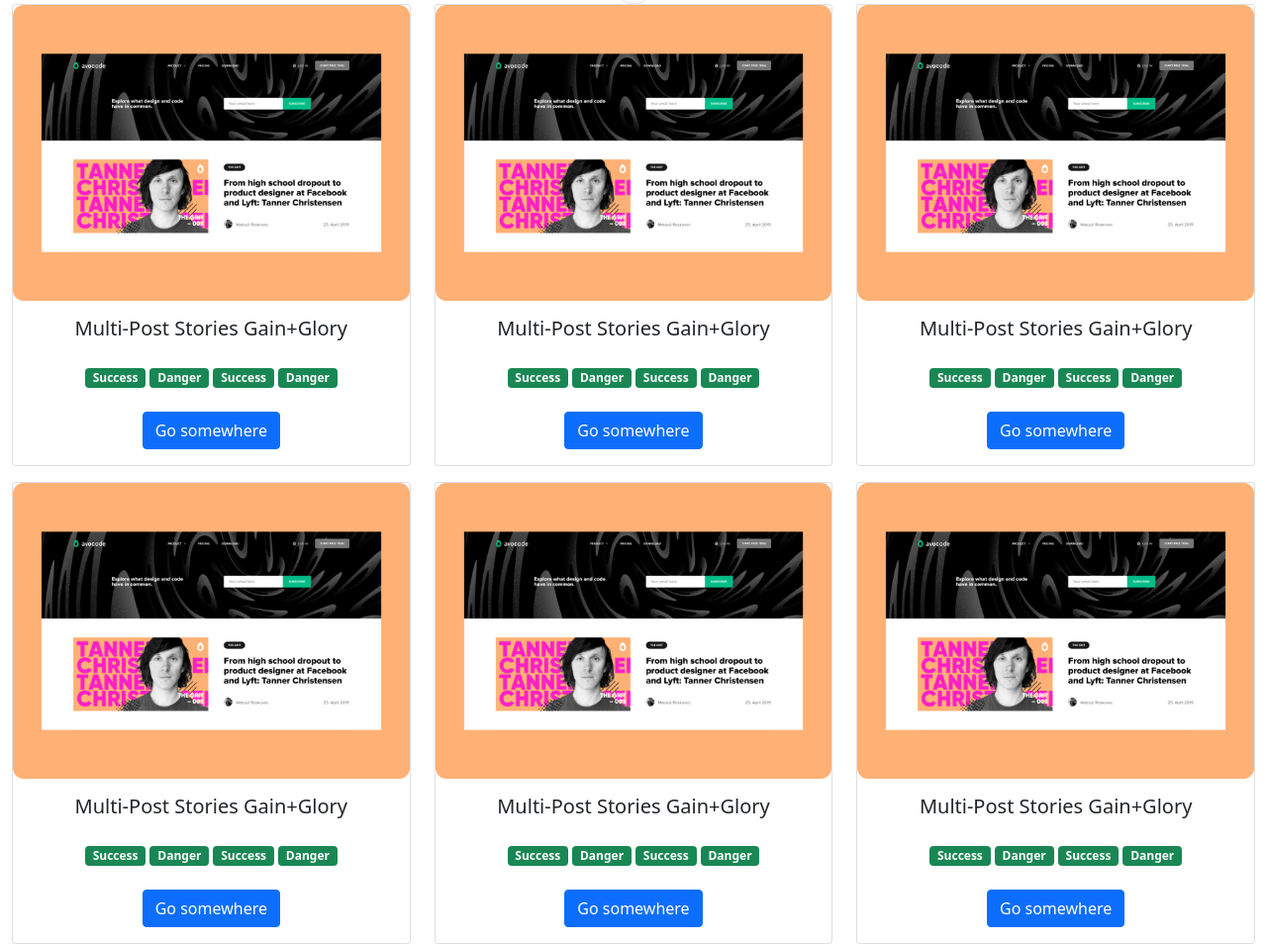
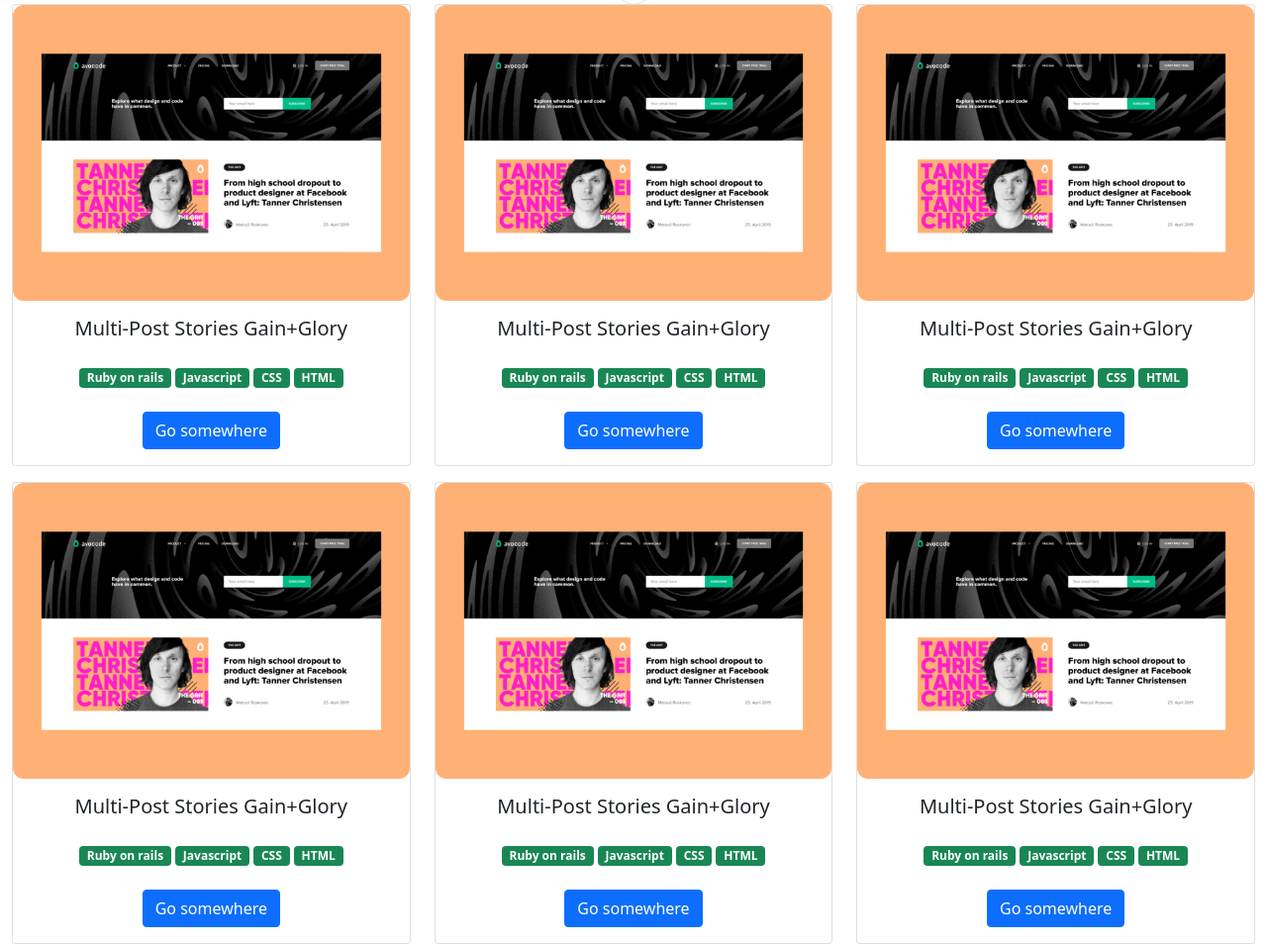
Before and after one commit to Santiago220991/Bootstrap-project, a plain HTML site: page index.html in a window 1280 px wide. Shown: the part 298-1252 px from the top of the page at 99% size. Drawn offline with Linux system fonts and the light colour scheme.

Commit message:
update card information

```diff
--- a/index.html
+++ b/index.html
@@ -61,10 +61,10 @@
                       <h5 class="card-title">Multi-Post Stories Gain+Glory</h5>
                       <div class="card-body">
                       <div class="container-fliud d-flex "></div>
-                        <span class="badge bg-success">Success</span>
-                        <span class="badge bg-success">Danger</span>
-                        <span class="badge bg-success">Success</span>
-                        <span class="badge bg-success">Danger</span>
+                      <span class="badge bg-success">Ruby on rails</span>
+                        <span class="badge bg-success">Javascript</span>
+                        <span class="badge bg-success">CSS</span>
+                        <span class="badge bg-success">HTML</span>
                       </div>
                         <a href="#" class="btn btn-primary mt-2">Go somewhere</a>
                     </div>
@@ -77,10 +77,10 @@
                       <h5 class="card-title">Multi-Post Stories Gain+Glory</h5>
                       <div class="card-body">
                       <div class="container-fliud d-flex "></div>
-                        <span class="badge bg-success">Success</span>
-                        <span class="badge bg-success">Danger</span>
-                        <span class="badge bg-success">Success</span>
-                        <span class="badge bg-success">Danger</span>
+											<span class="badge bg-success">Ruby on rails</span>
+											<span class="badge bg-success">Javascript</span>
+											<span class="badge bg-success">CSS</span>
+											<span class="badge bg-success">HTML</span>
                       </div>
                         <a href="#" class="btn btn-primary mt-2">Go somewhere</a>
                     </div>
@@ -93,10 +93,10 @@
                       <h5 class="card-title">Multi-Post Stories Gain+Glory</h5>
                       <div class="card-body">
                       <div class="container-fliud d-flex "></div>
-                        <span class="badge bg-success">Success</span>
-                        <span class="badge bg-success">Danger</span>
-                        <span class="badge bg-success">Success</span>
-                        <span class="badge bg-success">Danger</span>
+                        <span class="badge bg-success">Ruby on rails</span>
+                        <span class="badge bg-success">Javascript</span>
+                        <span class="badge bg-success">CSS</span>
+                        <span class="badge bg-success">HTML</span>
                       </div>
                         <a href="#" class="btn btn-primary mt-2">Go somewhere</a>
                     </div>
@@ -111,10 +111,10 @@
                       <h5 class="card-title">Multi-Post Stories Gain+Glory</h5>
                       <div class="card-body">
                       <div class="container-fliud d-flex "></div>
-                        <span class="badge bg-success">Success</span>
-                        <span class="badge bg-success">Danger</span>
-                        <span class="badge bg-success">Success</span>
-                        <span class="badge bg-success">Danger</span>
+											<span class="badge bg-success">Ruby on rails</span>
+											<span class="badge bg-success">Javascript</span>
+											<span class="badge bg-success">CSS</span>
+											<span class="badge bg-success">HTML</span>
                       </div>
                         <a href="#" class="btn btn-primary mt-2">Go somewhere</a>
                     </div>
@@ -127,10 +127,10 @@
                       <h5 class="card-title">Multi-Post Stories Gain+Glory</h5>
                       <div class="card-body">
                       <div class="container-fliud d-flex "></div>
-                        <span class="badge bg-success">Success</span>
-                        <span class="badge bg-success">Danger</span>
-                        <span class="badge bg-success">Success</span>
-                        <span class="badge bg-success">Danger</span>
+                      <span class="badge bg-success">Ruby on rails</span>
+                        <span class="badge bg-success">Javascript</span>
+                        <span class="badge bg-success">CSS</span>
+                        <span class="badge bg-success">HTML</span>
                       </div>
                         <a href="#" class="btn btn-primary mt-2">Go somewhere</a>
                     </div>
@@ -143,10 +143,10 @@
                       <h5 class="card-title">Multi-Post Stories Gain+Glory</h5>
                       <div class="card-body">
                       <div class="container-fliud d-flex "></div>
-                        <span class="badge bg-success">Success</span>
-                        <span class="badge bg-success">Danger</span>
-                        <span class="badge bg-success">Success</span>
-                        <span class="badge bg-success">Danger</span>
+											<span class="badge bg-success">Ruby on rails</span>
+											<span class="badge bg-success">Javascript</span>
+											<span class="badge bg-success">CSS</span>
+											<span class="badge bg-success">HTML</span>
                       </div>
                         <a href="#" class="btn btn-primary mt-2">Go somewhere</a>
                     </div>
```
